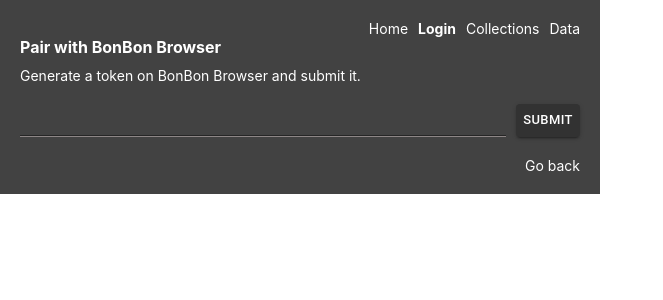
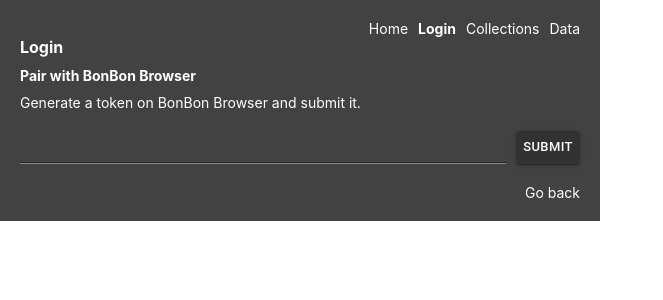
Before and after one commit to BonBon-exchange/bonbon-chrome-extension, a React (Create React App) app: page /login/pair in a window 1280 px wide. Shown: the top 300 px of the page, without its empty margins (0-663 px from the left). Built offline with nearby package versions, Linux system fonts and the light colour scheme.

Commit message:
Set subtitle a view level

```diff
--- a/src/components/Layout/style.scss
+++ b/src/components/Layout/style.scss
@@ -6,3 +6,8 @@
 .Layout__content {
     margin-top: 10px;
 }
+
+.View__title {
+    font-weight: bold;
+    margin-bottom: 10px;
+}
--- a/src/routes/Login/Login.tsx
+++ b/src/routes/Login/Login.tsx
@@ -1,4 +1,4 @@
-import React, { useEffect, useState } from "react";
+import React from "react";
 import { useNavigate, Outlet, useLocation } from "react-router-dom";
 
 import { Button } from "components/Button";
@@ -9,29 +9,6 @@
 export const Login: React.FC = () => {
   const navigate = useNavigate();
   const location = useLocation();
-
-  console.log(location);
-  const [title, setTitle] = useState<string>("Login");
-
-  useEffect(() => {
-    switch (location.pathname) {
-      default:
-        setTitle("Login");
-        break;
-
-      case "/login/pair":
-        setTitle("Pair with BonBon Browser");
-        break;
-
-      case "/login/credentials":
-        setTitle("Login");
-        break;
-
-      case "/login/register":
-        setTitle("Register");
-        break;
-    }
-  }, [location.pathname]);
 
   const LoginMenu: React.FC = () => {
     return (
@@ -63,7 +40,7 @@
 
   return (
     <>
-      <Layout title={title}>
+      <Layout title="Login">
         <>
           {location.pathname !== "/login" ? (
             <>
--- a/src/views/LoginWithCredentials/LoginWithCredentials.tsx
+++ b/src/views/LoginWithCredentials/LoginWithCredentials.tsx
@@ -5,6 +5,8 @@
 
 export const LoginWithCredentials: React.FC = () => {
   return (
+    <>
+      <div className="View__title">Login with credentials</div>
       <div id="LoginWithCredentials__container">
         <Input name="username" placeholder="Username" />
         <Input name="password" type="password" placeholder="Password" />
@@ -12,5 +14,6 @@
           Submit
         </Button>
       </div>
+    </>
   );
 };
--- a/src/views/PairWithBonBon/PairWithBonBon.tsx
+++ b/src/views/PairWithBonBon/PairWithBonBon.tsx
@@ -14,6 +14,7 @@
 
   return (
     <>
+      <div className="View__title">Pair with BonBon Browser</div>
       <a href="bonbon://pair" className="text-link">
         Generate a token on BonBon Browser
       </a>{" "}
--- a/src/views/Register/Register.tsx
+++ b/src/views/Register/Register.tsx
@@ -5,6 +5,8 @@
 
 export const Register: React.FC = () => {
   return (
+    <>
+      <div className="View__title">Register a new account</div>
       <div id="Register__container">
         <Input name="username" placeholder="Username" />
         <Input name="password" type="password" placeholder="Password" />
@@ -12,5 +14,6 @@
           Submit
         </Button>
       </div>
+    </>
   );
 };
```
Lines whose indentation alone changed are shown as unchanged.
